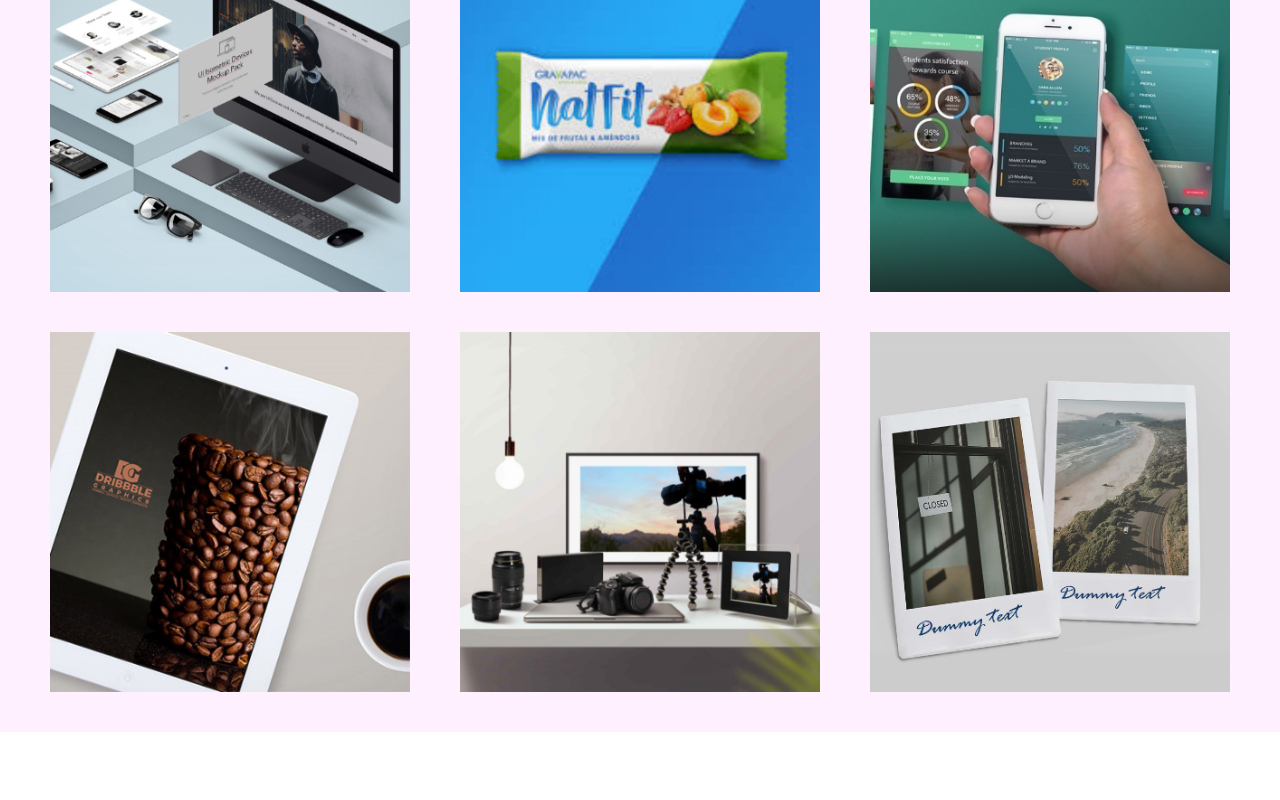
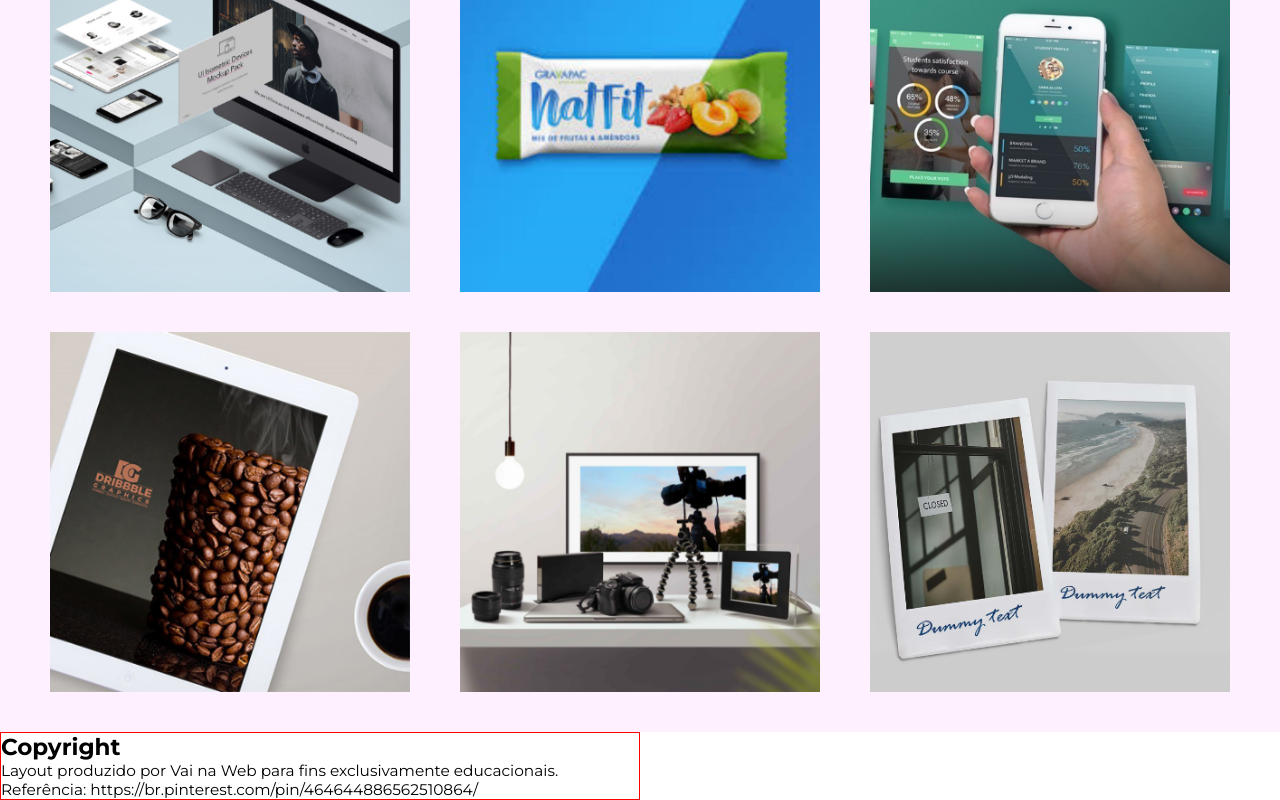
Before and after one commit to VanessaTrajano/Portflow-ReactVersion, a React (Vite) app: page / in a window 1280 px wide. Shown: the part 1676-2476 px from the top of the page. Before the commit the page ends 2408 px from the top, so only its background shows below. Built offline with nearby package versions, Linux system fonts and the light colour scheme.

Commit message:
adicionando conteúdo ao componente copyright

```diff
--- a/src/App.jsx
+++ b/src/App.jsx
@@ -1,3 +1,5 @@
+import Copyright from "./components/footer/Copyright";
+import SocialMedia from "./components/footer/SocialMedia";
 import NavBar from "./components/header/NavBar";
 import Title from "./components/header/Title";
 import Banner from "./components/main/Banner";
@@ -17,6 +19,10 @@
         <Banner/>
         <Images/>
       </Main>
+      <footer>
+        <SocialMedia/>
+        <Copyright/>
+      </footer>
     </>
   );
 }
--- a/src/components/footer/Copyright.jsx
+++ b/src/components/footer/Copyright.jsx
@@ -1,9 +1,12 @@
+import { PageCopyright } from "../../styles/FooterStyle"
+
 function Copyright() {
 
     return (
-      <>
-
-      </>
+      <PageCopyright>
+        <h4>Copyright</h4>
+        <p> Layout produzido por Vai na Web para fins exclusivamente educacionais. Referência: https://br.pinterest.com/pin/464644886562510864/</p>
+      </PageCopyright>
     )
   }
 
--- a/src/styles/FooterStyle.jsx
+++ b/src/styles/FooterStyle.jsx
@@ -1 +1,14 @@
 import styled from "styled-components";
+
+export const PageCopyright = styled.div`
+    width: 50%;
+    border: 1px solid red;
+
+    h4{
+        font-size: 1.8vw;
+    }
+
+    p{
+        font-size: 1.2vw;
+    }
+`
```
